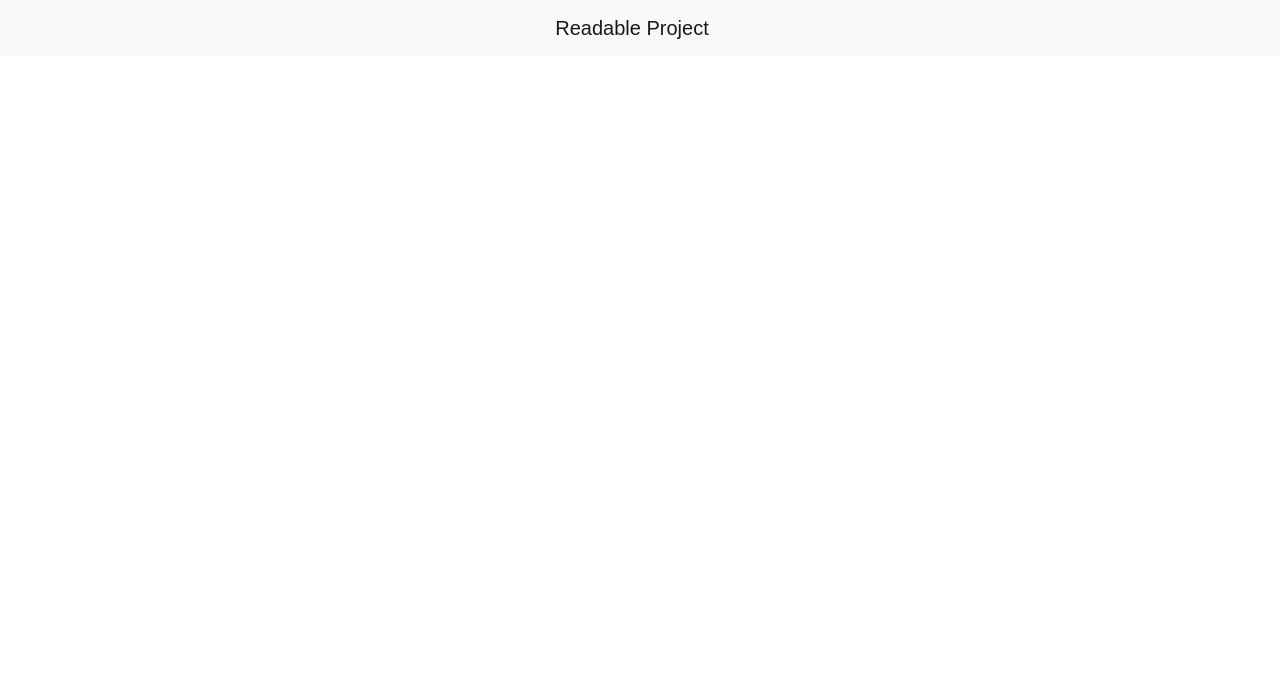
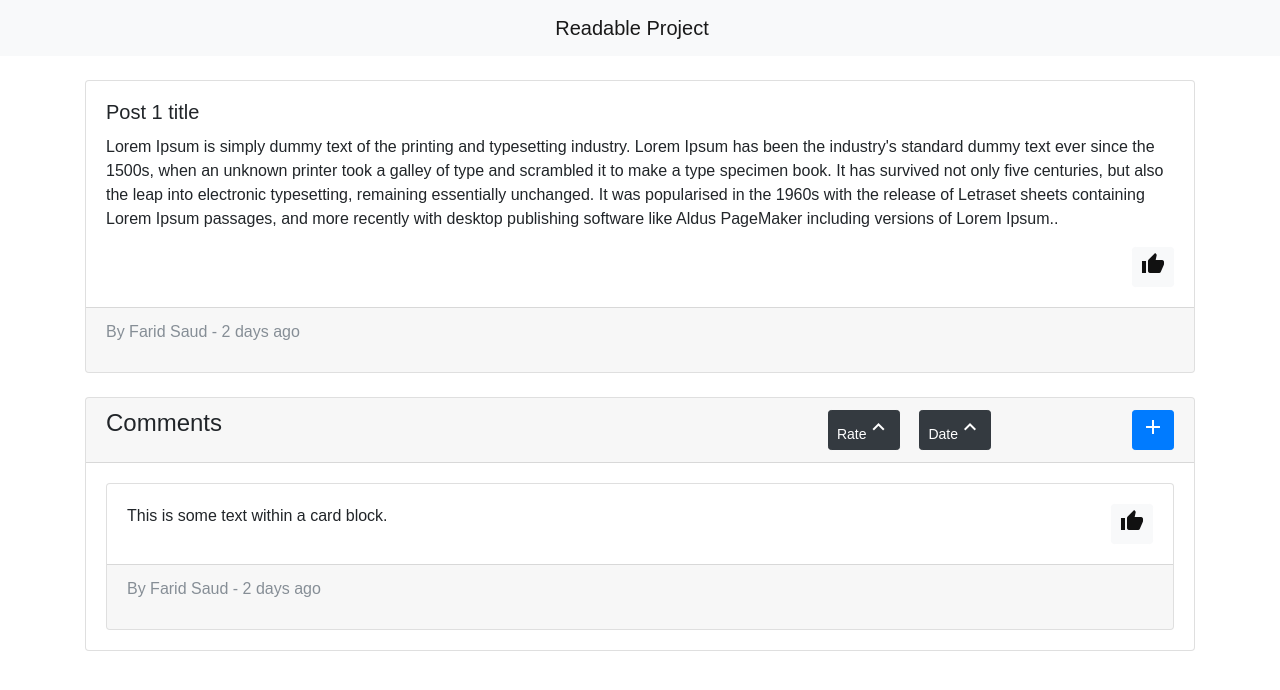
Before and after one commit to faridsaud/udacity-readable-project, a React (Create React App) app: page /post/123 in a window 1280 px wide. Shown: the top 690 px of the page. Built offline with nearby package versions, Linux system fonts and the light colour scheme.

Commit message:
feat: Add comment and post detail components

```diff
--- a/src/App.js
+++ b/src/App.js
@@ -6,6 +6,7 @@ import HomePage from "./components/HomePage";
 import Menu from "./components/Menu";
 import CategoryHomePage from "./components/CategoryHomePage";
 import CreatePost from "./components/CreatePost";
+import PostDetail from "./components/PostDetail";
 
 class App extends Component {
   render() {
@@ -22,6 +23,9 @@ class App extends Component {
             <Route exact path='/post/(create|update/:id)' render={(props) => (
                 <CreatePost />
             )}/>
+            <Route exact path='/post/:id' render={(props) => (
+                <PostDetail />
+            )}/>
         </div>
 
 
--- /dev/null
+++ b/src/components/Comment.js
@@ -0,0 +1,29 @@
+/**
+ * Created by farid on 8/16/2017.
+ */
+import React, {Component} from 'react';
+import PropTypes from 'prop-types';
+
+
+class Comment extends Component {
+
+    render() {
+        return (
+            <div className="card">
+                <div className="card-body">
+                    This is some text within a card block.
+                    <button type="button" className="btn btn-light btn-sm float-right"><i className="material-icons">thumb_up</i>
+                    </button>
+                </div>
+                <div className="card-footer text-muted">
+                    <p>By Farid Saud - 2 days ago</p>
+                </div>
+            </div>
+
+
+        )
+    }
+}
+
+Comment.propTypes = {};
+export default Comment;
--- a/src/components/Post.js
+++ b/src/components/Post.js
@@ -3,20 +3,25 @@
  */
 import React, {Component} from 'react';
 import PropTypes from 'prop-types';
+import {Link} from "react-router-dom";
 
 
 class Post extends Component {
 
     render() {
         let text = "Lorem Ipsum is simply dummy text of the printing and typesetting industry. Lorem Ipsum has been the industry's standard dummy text ever since the 1500s, when an unknown printer took a galley of type and scrambled it to make a type specimen book. It has survived not only five centuries, but also the leap into electronic typesetting, remaining essentially unchanged. It was popularised in the 1960s with the release of Letraset sheets containing Lorem Ipsum passages, and more recently with desktop publishing software like Aldus PageMaker including versions of Lorem Ipsum";
-        let displayText = text.substring(0,99);
+        let displayText = text.substring(0, 99);
         return (
+
             <div className="card">
 
                 <div className="card-body">
-                    <h5 className="card-title">Post 1 title</h5>
+                    <Link to="/post/123" className="card-title">
+                        <h5>Post 1 title</h5>
+                    </Link>
                     <p className="card-text">{displayText}..</p>
-                    <button type="button" className="btn btn-light btn-sm"><i className="material-icons">thumb_up</i></button>
+                    <button type="button" className="btn btn-light btn-sm float-right"><i className="material-icons">thumb_up</i>
+                    </button>
                 </div>
                 <div className="card-footer text-muted">
                     <p>By Farid Saud - 2 days ago</p>
--- /dev/null
+++ b/src/components/PostDetail.js
@@ -0,0 +1,64 @@
+/**
+ * Created by farid on 8/16/2017.
+ */
+import React, {Component} from 'react';
+import PropTypes from 'prop-types';
+import Comment from "./Comment";
+import OrderForm from "./OrderForm";
+import Link from "react-router-dom/es/Link";
+
+
+class PostDetail extends Component {
+
+    render() {
+        let text = "Lorem Ipsum is simply dummy text of the printing and typesetting industry. Lorem Ipsum has been the industry's standard dummy text ever since the 1500s, when an unknown printer took a galley of type and scrambled it to make a type specimen book. It has survived not only five centuries, but also the leap into electronic typesetting, remaining essentially unchanged. It was popularised in the 1960s with the release of Letraset sheets containing Lorem Ipsum passages, and more recently with desktop publishing software like Aldus PageMaker including versions of Lorem Ipsum";
+        let displayText = text;
+        return (
+            <div className="container">
+                <div className="card">
+                    <div className="card-body">
+                        <h5 className="card-title">Post 1 title</h5>
+                        <p className="card-text">{displayText}..</p>
+
+                        <button type="button" className="btn btn-light btn-sm float-right"><i
+                            className="material-icons">thumb_up</i></button>
+                    </div>
+                    <div className="card-footer text-muted">
+                        <p>By Farid Saud - 2 days ago</p>
+                    </div>
+                </div>
+                <br/>
+                <div className="card">
+                    <h4 className="card-header">
+                        <div className="row">
+                            <div className="col-md-8">
+                                Comments
+                            </div>
+                            <div className="col-md-2">
+                                <OrderForm/>
+                            </div>
+                            <div className="col-md-2">
+                                <div className="btn-group float-right" role="group" aria-label="Basic example">
+                                    <Link to="/post/create" className="btn btn-primary btn-sm">
+                                        <i className="material-icons">add</i>
+                                    </Link>
+
+                                </div>
+                            </div>
+
+                        </div>
+                    </h4>
+                    <div className="card-body">
+                        <Comment/>
+
+                    </div>
+                </div>
+            </div>
+
+
+        )
+    }
+}
+
+PostDetail.propTypes = {};
+export default PostDetail;
```
